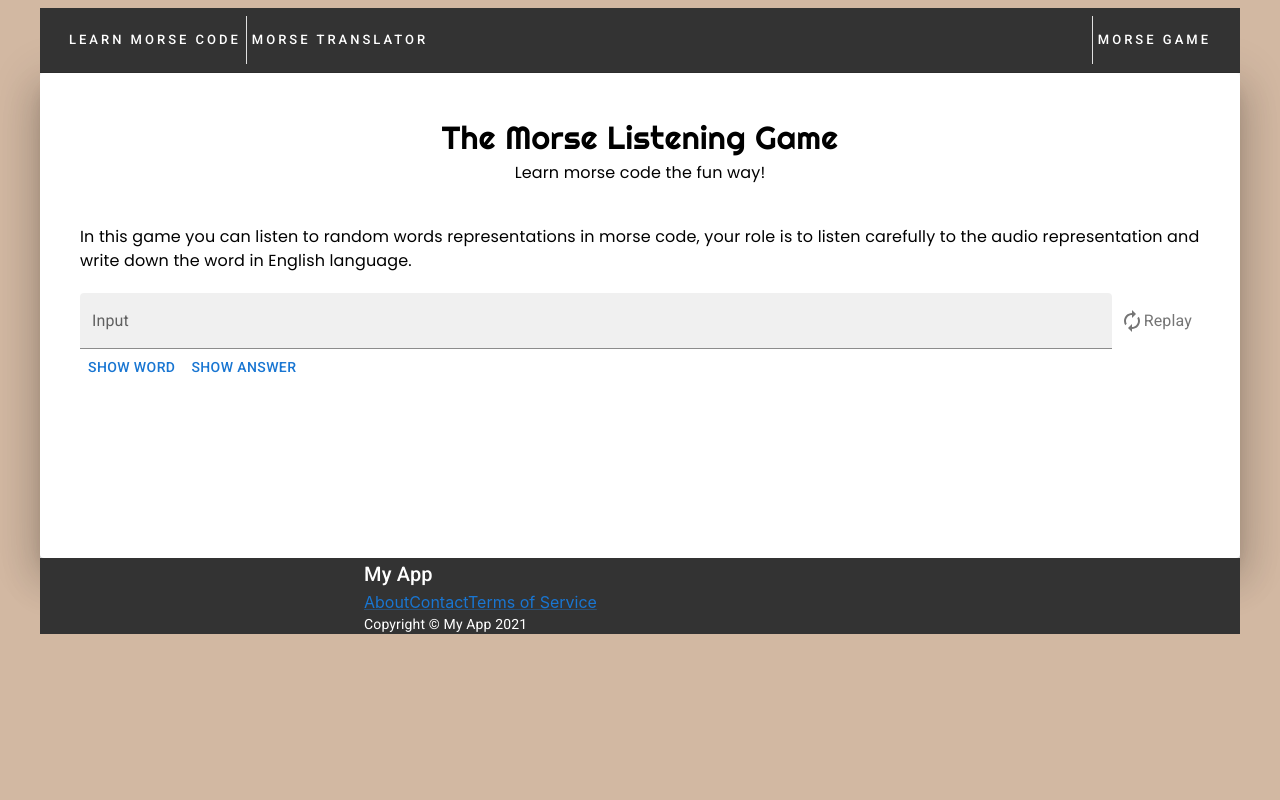
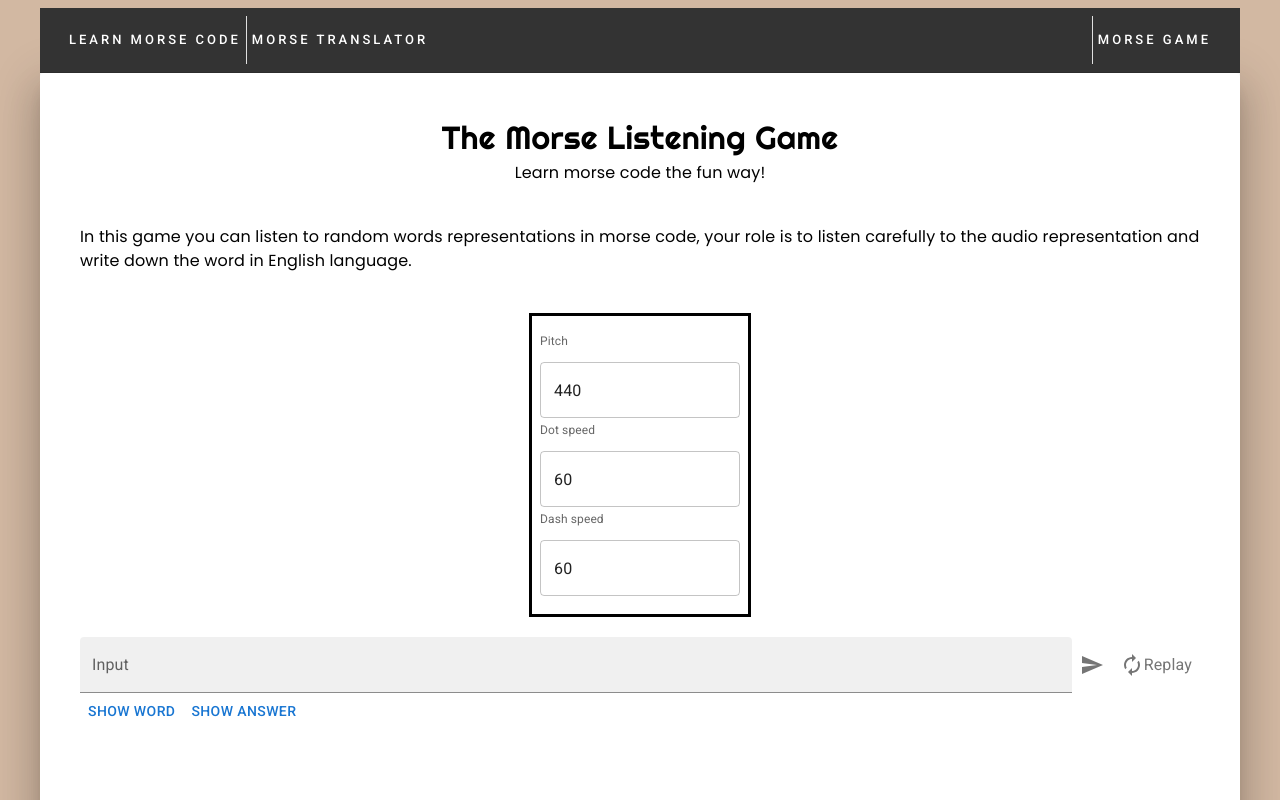
Before and after one commit to TudorTodea/Morse-Text-Translator, a React (Vite) app: page /game in a window 1280 px wide. Both pictures are taken after a click on the button "START GAME". Shown: the top 800 px of the page. Built offline with nearby package versions, Linux system fonts and the light colour scheme.

Commit message:
added links to footer + added game settings and feedback for correct or wrong answer

```diff
--- a/src/components/Footer/Footer.jsx
+++ b/src/components/Footer/Footer.jsx
@@ -1,21 +1,25 @@
 import React from 'react';
 import { Box, Container } from '@mui/system';
-
-import { Link, Typography } from '@mui/material';
+import GitHub from '@mui/icons-material/GitHub';
+import { IconButton, Link, Typography } from '@mui/material';
+import LinkedIn from '@mui/icons-material/LinkedIn';
 
 
 function Footer() {
 
   return (
-    <Box sx={{ backgroundColor:'#333333',color:'white' }}>
+    <Box sx={{ backgroundColor:'#333333',color:'white',display:'flex',textAlign:'center' }}>
       <Container maxWidth="sm" >
-        <Typography variant="h6">My App</Typography>
+        <Typography variant="h6">Morse Translator</Typography>
         <Box component="nav">
-          <Link href="#">About</Link>
-          <Link href="#">Contact</Link>
-          <Link href="#">Terms of Service</Link>
+          <Link href="https://github.com/TudorTodea"><IconButton>
+            <GitHub  sx={{ fontSize:'40px' }}color="primary" />
+            </IconButton></Link>
+            <Link href="https://www.linkedin.com/in/tudor-todea-18b033245/"><IconButton>
+            <LinkedIn sx={{ fontSize:'40px' }} color="primary" />
+            </IconButton></Link>
         </Box>
-        <Typography variant="body2">Copyright © My App 2021</Typography>
+        <Typography variant="body2">Copyright © Todea Tudor</Typography>
       </Container>
     </Box>
   );
--- a/src/components/Game/Game.jsx
+++ b/src/components/Game/Game.jsx
@@ -1,18 +1,21 @@
 import styled from '@emotion/styled'
-import { Button, Grow, IconButton, Paper, TextField, Typography } from '@mui/material'
+import { Button, Grow, IconButton, InputLabel, Paper, TextField, Typography } from '@mui/material'
 import { Box } from '@mui/system'
 import React, { useContext, useState } from 'react'
 import AudioPlayContext from '../../context/audio-context'
 import { COMMON_WORDS } from '../../utils/commonWords'
 import { TextToMorseDict } from '../../utils/morse'
 import Autorenew from '@mui/icons-material/Autorenew';
+import Send from '@mui/icons-material/Send';
 const Game = () => {
     const[reveal,setReveal]=useState({word:false,answer:false})
     const [input,setInput]=useState('')
     const [word,setWord]=useState({})
+    const [correct,setCorrect]=useState();
     const audioCtx=useContext(AudioPlayContext)
     const [gameStart,setGameStart]=useState(false)
-
+    const[dotValue,setDotValue]=useState(60)
+    const[dashValue,setDashValue]=useState(60)
 
     const StyledTypographyTitle = styled(Typography)(({ theme }) => ({
         display:'flex',
@@ -20,6 +23,24 @@ const Game = () => {
         alignItems:'center',
         fontFamily: `'Righteous', cursive`,
         fontSize:'32px'
+
+      }));
+      const CorrectAnswerTypography = styled(Typography)(({ theme }) => ({
+        display:'flex',
+        justifyContent:'center',
+        alignItems:'center',
+        fontFamily: `'Righteous', cursive`,
+        fontSize:'48px',
+        color:'green'
+
+      }));
+      const WrongAnswerTypography = styled(Typography)(({ theme }) => ({
+        display:'flex',
+        justifyContent:'center',
+        alignItems:'center',
+        fontFamily: `'Righteous', cursive`,
+        fontSize:'48px',
+        color:'red'
 
       }));
     const StyledTypography = styled(Typography)(({ theme }) => ({
@@ -30,11 +51,23 @@ const Game = () => {
 
       }));
 
+      const SettingsBox = styled(Box)(({ theme }) => ({
+        border: ' solid',
+       display:'flex',
+       gap:'5px',
+       flexDirection:'column',
+
+        width:'200px'
+
+      }));
+
 
     function startHandler(){
+      setReveal({word:false,answer:false})
         let random = COMMON_WORDS[Math.floor(Math.random() * COMMON_WORDS.length)];
         setWord({...word,text:random,morse:convertAsciiWordToMorse(random)});
         audioCtx.playWord(convertAsciiWordToMorse(random));
+
         setGameStart(true)
     }
 
@@ -45,7 +78,30 @@ const Game = () => {
       function convertAsciiWordToMorse(asciiWord) {
         return asciiWord.split('').map(convertAsciiCharToMorse);
       }
+      function submitHandler(){
+        if(word&&word.morse&&input===word.morse.join(' ')){
+          setReveal({word:false,morse:false})
+          setInput('')
+          setCorrect(true)
+          setTimeout(()=>{setCorrect(null)},"3000")
+          setTimeout(() => {
+            startHandler() ;
+          }, "2000")
 
+        }else{
+          setCorrect(false)
+          setTimeout(()=>{setCorrect(null)},"3000")
+        }
+      }
+      function setDash(e){
+        setDashValue(e.target.value)
+        audioCtx.setDashTime(e.target.value)
+      }
+      function setDot(e){
+        setDotValue(e.target.value)
+        audioCtx.setDotTime(e.target.value)
+
+      }
   return (
     <Paper  elevation={24} sx={{ color:'black' }}>
     <Box p={5} sx={{ display:'flex' ,justifyContent:'center',flexDirection:'column' }}>
@@ -55,7 +111,51 @@ const Game = () => {
             In this game you can listen to random words representations in morse code, your role is to listen carefully to the audio representation and write down
             the word in English language.
         </StyledTypography>
+        <Box mt={5} sx={{ display:'flex' ,justifyContent:'center' }}>
+        <SettingsBox p={1}>
+        <InputLabel shrink htmlFor="pitch" sx={{ marginTop:'10px' }}>
+          Pitch
+        </InputLabel>
+<TextField defaultValue={440} type='number' id='pitch' onChange={(e)=>audioCtx.setFrequency(e.target.value)}></TextField>
+<InputLabel shrink htmlFor="dot">
+          Dot speed
+        </InputLabel>
+<TextField key="dot"  value={dotValue} onChange={setDot} type='number' id='dot' ></TextField>
+<InputLabel shrink htmlFor="dash"  >
+          Dash speed
+        </InputLabel>
 
+<TextField value={dashValue}  type='number' id='dash'sx={{ marginBottom:'10px' }} onChange={setDash}></TextField>
+        </SettingsBox>
+        </Box>
+        {correct===false? <Box sx={{ display: 'flex',justifyContent:'center' }}>
+        <Grow
+          in={correct===false}
+          style={{ transformOrigin: '0 0 0' }}
+
+        >
+
+<Paper  sx={{ m: 1,width:300,height:75 }} elevation={1}>
+        {correct===false?<WrongAnswerTypography >Wrong!</WrongAnswerTypography>:''}
+
+        </Paper>
+        </Grow>
+        </Box>:''}
+
+        {correct===true?<Box sx={{ display: 'flex',justifyContent:'center' }}>
+        <Grow
+          in={correct===true}
+          style={{ transformOrigin: '0 0 0' }}
+
+        >
+
+<Paper  sx={{ m: 1,width:300,height:75 }} elevation={1}>
+
+        {correct===true?<CorrectAnswerTypography >Correct!</CorrectAnswerTypography>:''}
+
+        </Paper>
+        </Grow>
+        </Box>:''}
         <Box  sx={{ display:'flex',alignItems:'center',justifyContent:'center' }}>
        {!gameStart?<Button onClick={startHandler}>
         Start Game
@@ -71,10 +171,14 @@ const Game = () => {
         />
 
         }
-        {gameStart?<IconButton  sx={{ display:'flex',alignItems:'center',marginTop:'20px' }} onClick={()=>audioCtx.playWord(word.morse)}>
+        {gameStart?
+        <><IconButton  sx={{ display:'flex',alignItems:'center',marginTop:'20px' }} onClick={submitHandler}>
+          <Send/>
+        </IconButton>
+        <IconButton  sx={{ display:'flex',alignItems:'center',marginTop:'20px' }} onClick={()=>audioCtx.playWord(word.morse)}>
         <Autorenew />
         <Typography>Replay</Typography>
-       </IconButton >:''}
+       </IconButton ></>:''}
         </Box>
         <Box>
        {gameStart?<Button onClick={()=>setReveal({...reveal,word:!reveal.word})}>
@@ -109,6 +213,7 @@ const Game = () => {
         <Grow
           in={reveal.answer}
           style={{ transformOrigin: '0 0 0' }}
+          appear={true}
           {...({ timeout: 1500 })}
         >
 
@@ -122,7 +227,6 @@ const Game = () => {
     </Box>
 
 
-        {word&&word.morse&&input===word.morse.join(' ')?console.log('true'):console.log('false')}
         </Box>
         </Paper>
   )
--- a/src/context/audio-context.jsx
+++ b/src/context/audio-context.jsx
@@ -5,12 +5,15 @@ const AudioPlayContext = React.createContext({
   initializeAudioContext: () => { },
   playLetter:()=>{},
   playWord:()=>{},
-  playSentence:()=>{}
+  playSentence:()=>{},
+  setFrequency:()=>{},
+  setDashTime:()=>{},
+  setDotTime:()=>{}
 });
 
 
 export const AudioPlayContextProvider = (props) => {
-    const FREQUENCY = 440;
+    let FREQUENCY = 440;
     let DOT_TIME = 60;
     let DASH_TIME = DOT_TIME * 3;
     let SYMBOL_BREAK = DOT_TIME;
@@ -20,6 +23,16 @@ export const AudioPlayContextProvider = (props) => {
     let note_node;
     let gain_node;
     let audioContextInitialized = false;
+
+    function setFrequency(freq){
+
+    }
+    function setDotTime(dot){
+      DOT_TIME=dot
+          }
+    function setDashTime(dash){
+            DASH_TIME=dash
+                }
 
     function startNotePlaying() {
 
@@ -75,11 +88,15 @@ export const AudioPlayContextProvider = (props) => {
           await sleep(WORD_BREAK);
         }
       }
-    function initializeAudioContext() {
+    function initializeAudioContext(freq) {
     note_context = new AudioContext();
     note_node = note_context.createOscillator();
    gain_node = note_context.createGain();
-   note_node.frequency.value = FREQUENCY.toFixed(2);
+   if(freq){
+   note_node.frequency.value = freq.toFixed(2);}
+   else{
+    note_node.frequency.value = FREQUENCY.toFixed(2);
+   }
    gain_node.gain.value = 0;
    note_node.connect(gain_node);
    gain_node.connect(note_context.destination);
@@ -93,7 +110,10 @@ export const AudioPlayContextProvider = (props) => {
    initializeAudioContext: initializeAudioContext,
    playLetter:playLetter,
    playWord:playWord,
-   playSentence:playSentence
+   playSentence:playSentence,
+   setFrequency:setFrequency,
+   setDotTime:setDotTime,
+   setDashTime:setDashTime
 
   };
   return (
```
